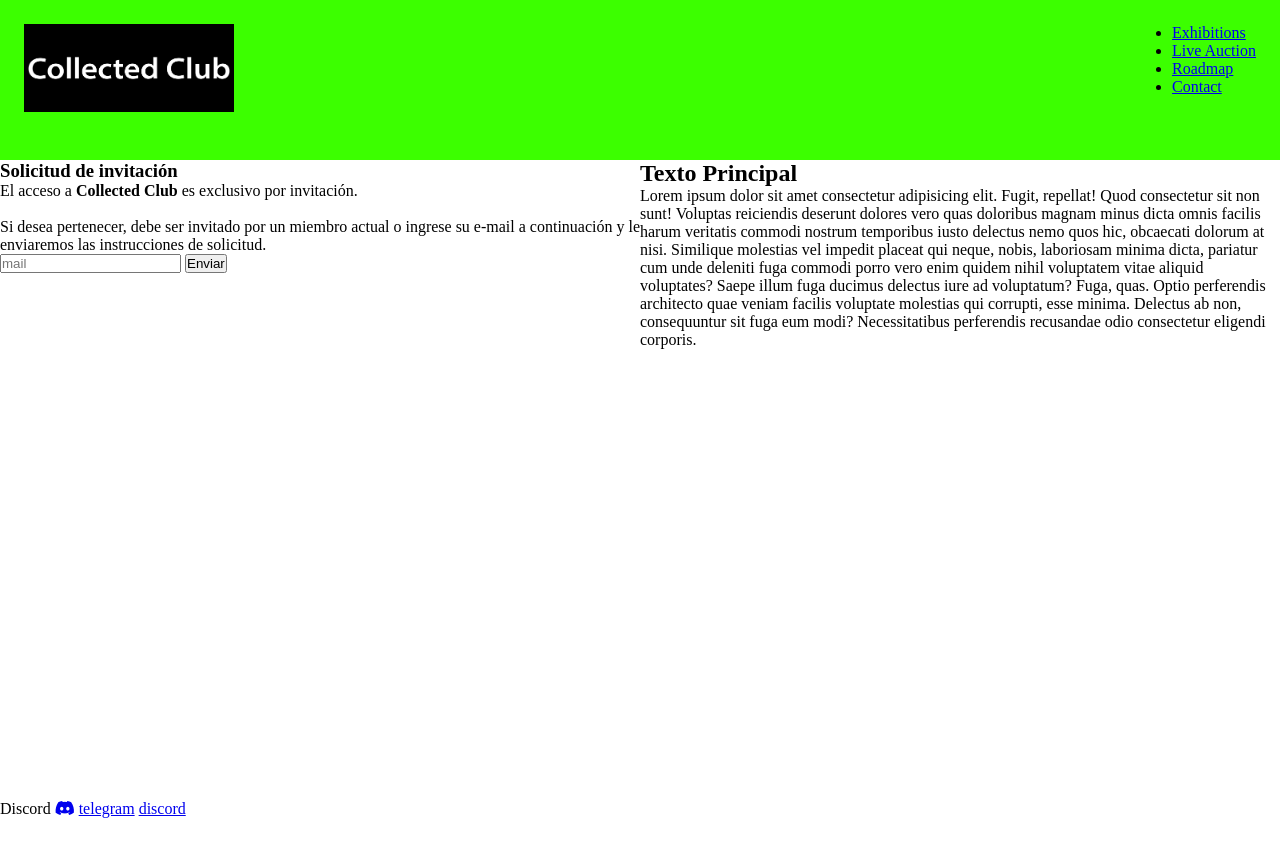
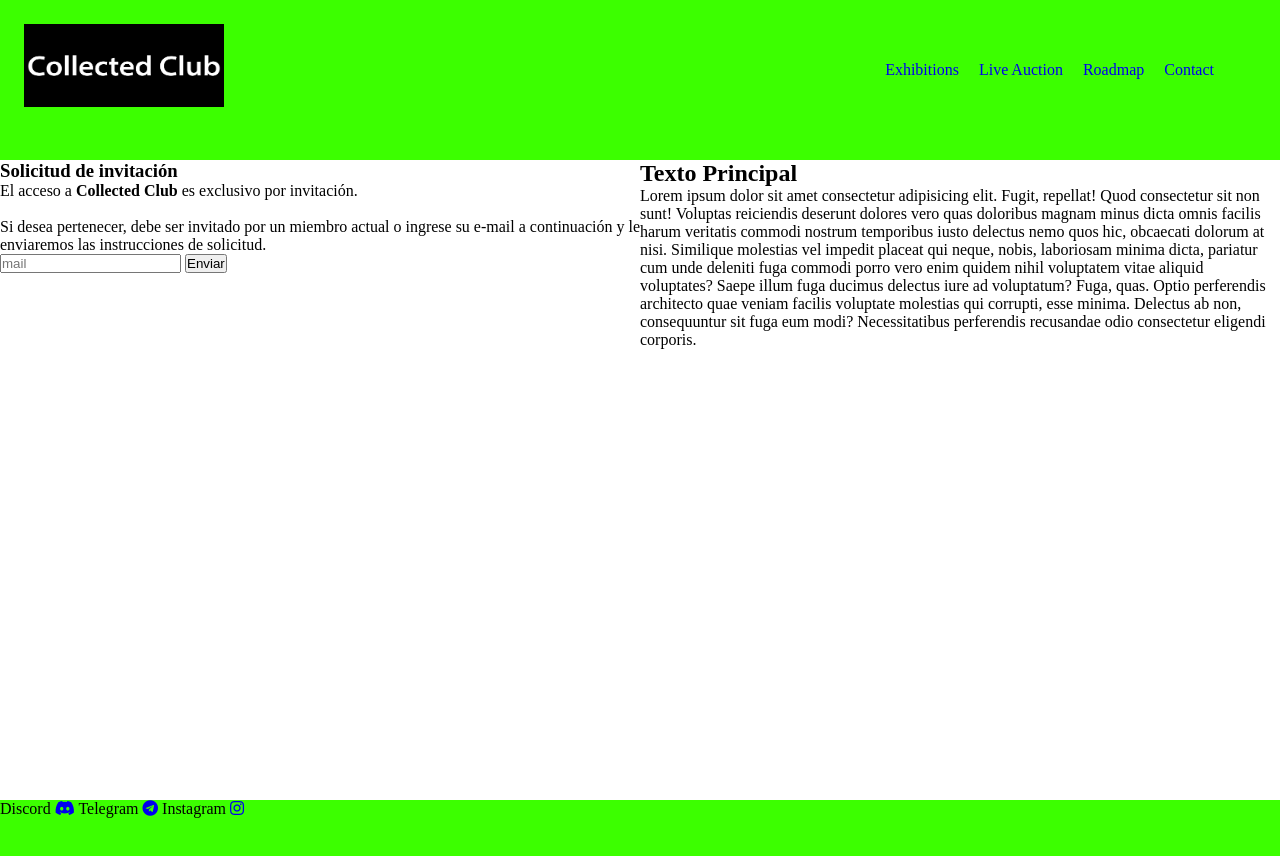
Before and after one commit to kevaguiar/collected-club-2, a plain HTML site: page index.html in a window 1280 px wide. Drawn offline with Linux system fonts and the light colour scheme.

Commit message:
ajustes de header

```diff
--- a/css/style.css
+++ b/css/style.css
@@ -4,7 +4,7 @@
   box-sizing: border-box; }
 
 .logo {
-  width: 210px; }
+  width: 200px; }
 
 .miGrilla {
   display: grid;
@@ -35,6 +35,19 @@
     flex-direction: row;
     justify-content: space-between;
     margin: 1.5rem; }
+    .header .nav .logoLink {
+      display: inline-block;
+      width: 200px; }
+    .header .nav .menu {
+      display: flex;
+      flex-direction: row;
+      list-style: none;
+      margin: 1rem;
+      padding: 1rem; }
+      .header .nav .menu .linkMenu {
+        margin: 5px;
+        text-decoration: none; }
 
 .footer {
-  grid-area: footer; }
+  grid-area: footer;
+  background-color: #3cff00; }
--- a/index.html
+++ b/index.html
@@ -16,7 +16,7 @@
         integrity="sha384-DyZ88mC6Up2uqS4h/KRgHuoeGwBcD4Ng9SiP4dIRy0EXTlnuz47vAwmeGwVChigm" crossorigin="anonymous">
     <!-- Link con CSS -->
     <link rel="stylesheet" href="./css/style.css">
-    <title>Collected Club - Aguiar</title>
+    <title>Collected Club - Home</title>
 
 
 </head>
@@ -27,8 +27,8 @@
         <!-- Encabezado -->
         <header class="header">
             <nav class="nav">
-                <a href="./index.html"><img class="logo" src="./img/logo2.png" alt="logoCollectedClub"></a>
-                <ul class="Menu">
+                <a class="logoLink" href="./index.html"><img class="logo" src="./img/logo2.png" alt="logoCollectedClub"></a>
+                <ul class="menu">
                     <li class="linkMenu"><a class="linkMenu" href="./paginas/exhibitions.html">Exhibitions</a></li>
                     <li class="linkMenu"><a class="linkMenu" href="./paginas/liveAuctions.html">Live Auction</a></li>
                     <li class="linkMenu"><a class="linkMenu" href="./paginas/roadmap.html">Roadmap</a></li>
@@ -73,8 +73,10 @@
         <footer class="footer">
             <span>Discord</span>
             <a href="https://www.instagram.com/?hl=es-la"><i class="fab fa-discord"></i></a>
-            <a href="https://web.telegram.org/">telegram</a>
-            <a href="https://discord.com/">discord</a>
+            <span>Telegram</span>
+            <a href="https://web.telegram.org/"><i class="fab fa-telegram"></i></a>
+            <span>Instagram</span>
+            <a href="https://discord.com/"><i class="fab fa-instagram"></i></a>
         </footer>
 
     </div>
--- a/scss/main.scss
+++ b/scss/main.scss
@@ -5,7 +5,7 @@
 }
 
 .logo {
-    width: 210px;
+    width: 200px;
 }
 
 .miGrilla {
--- a/scss/secciones/_footer.scss
+++ b/scss/secciones/_footer.scss
@@ -1,3 +1,4 @@
 .footer {
-    grid-area: footer
+    grid-area: footer;
+    background-color: $green;
 }
--- a/scss/secciones/_header.scss
+++ b/scss/secciones/_header.scss
@@ -1,11 +1,34 @@
 .header {
     grid-template-areas: header;
     background-color: $green;
+
     .nav {
         display: flex;
         flex-direction: row;
         justify-content: space-between;
         margin: 1.5rem;
 
+        .logoLink {
+            display: inline-block;
+            width: 200px;
+        }
+
+
+        .menu {
+            display: flex;
+            flex-direction: row;
+            list-style: none;
+            margin: 1rem;
+            padding: 1rem;
+
+            .linkMenu {
+                margin: 5px;
+                text-decoration: none;
+            }
+
+
+        }
+
     }
+
 }
```
Also changed, not shown: paginas/contact.html (+2 -2 lines), paginas/exhibitions.html (+2 -2 lines), paginas/liveAuctions.html (+2 -2 lines), paginas/roadmap.html (+2 -2 lines).
